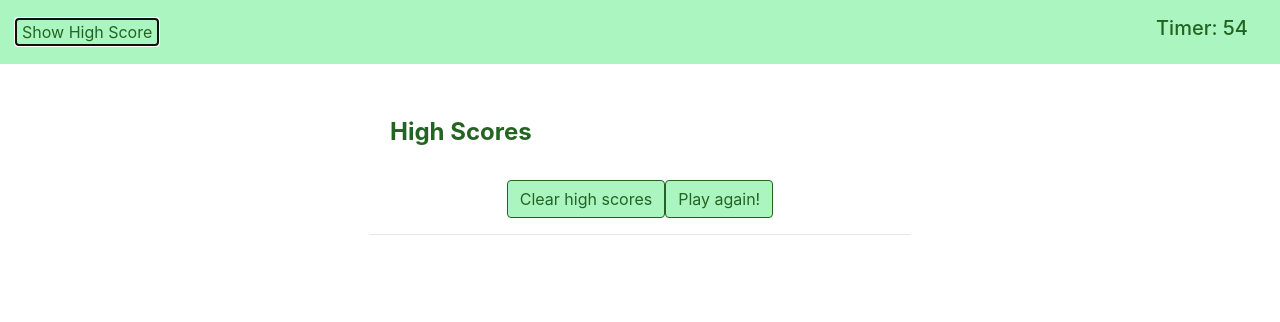
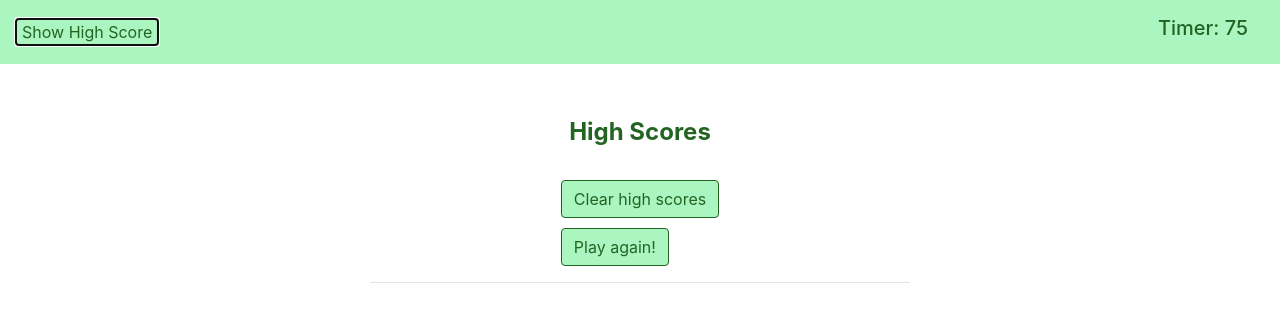
Before and after one commit to ingrambc/TimedCodingQuiz, a plain HTML site: page index.html in a window 1280 px wide. Both pictures are taken after a click on the button "Show High Score". Drawn offline with nearby package versions, Linux system fonts and the light colour scheme.

Commit message:
removed some test html, centered text in CSS

```diff
--- a/assets/style.css
+++ b/assets/style.css
@@ -15,9 +15,6 @@
   color: rgb(35, 100, 35);
   font-size: 24px;
   font-weight: bolder;
-}
-
-.question{
   border: none;
 }
 
@@ -32,3 +29,7 @@
   color: rgb(171, 245, 193);
   background-color: rgb(35, 100, 35);
 }
+
+#card-text{
+  text-align: center;
+}
--- a/index.html
+++ b/index.html
@@ -17,7 +17,7 @@
     <button type="button" class="highBtn" id="high-score">Show High Score</button>
 
     <div class="navbar-brand h1 ml-auto timer">
-      Timer: <span id="time">54</span>
+      Timer: <span id="time">75</span>
     </div>
   </nav>
 
@@ -28,18 +28,10 @@
   <!--Card that presents the question-->
   <div class="card question mb-3 mx-auto" id="card-div">
     <div class="card-body" id = "card-text">
-      This where the question goes
     </div>
 
     <!--Buttons for the answer choices-->
     <div class="btn-verticle mx-auto" id = "list-div">
-      <button type="button" class="btn" id="choice1">Choice1</button>
-      <br>
-      <button type="button" class="btn" id="choice2">Choice2</button>
-      <br>
-      <button type="button" class="btn" id="choice3">Choice3</button>
-      <br>
-      <button type="button" class="btn" id="choice4">Choice4</button>
     </div>
 
     <div>
--- a/script.js
+++ b/script.js
@@ -213,9 +213,10 @@ function displayHS(){
   var playBtn = document.createElement("button");
   playBtn.setAttribute("class", "button btn");
   playBtn.setAttribute("id", "play-button");
-  playBtn.textContent = "   Play again!   ";
+  playBtn.textContent = "Play again!";
 
   listDiv.appendChild(clearBtn);
+  listDiv.appendChild(document.createElement("br"));
   listDiv.appendChild(playBtn);
 };
 
```
